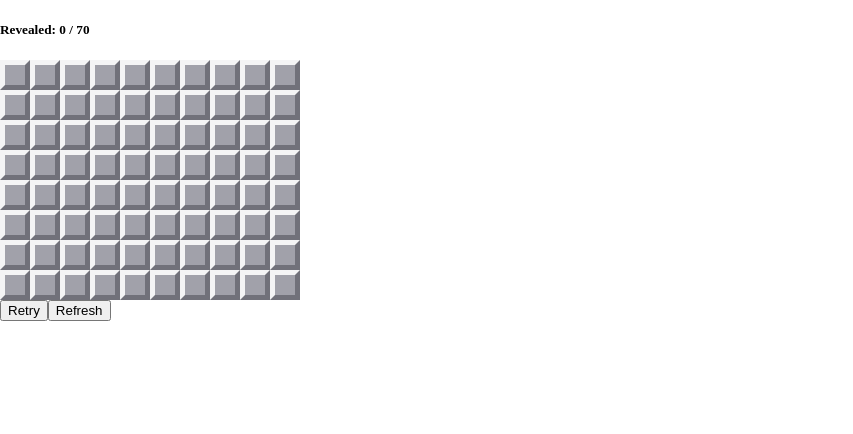
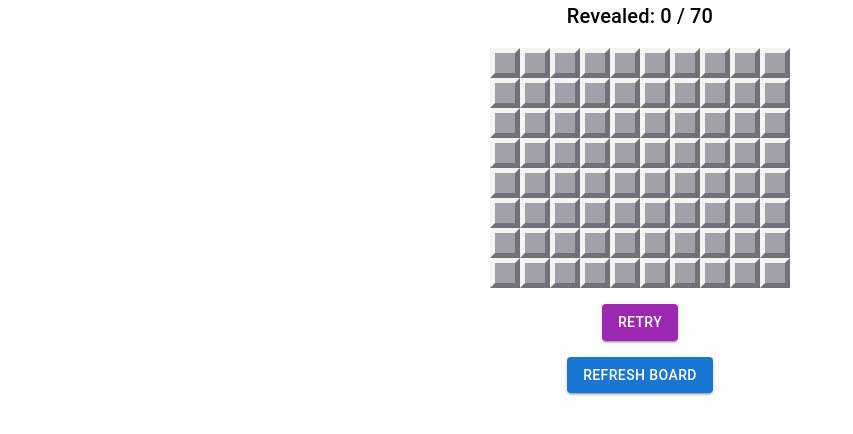
Before and after one commit to VSebastian8/MineSweeper, a React (Vite) app: page / in a window 1280 px wide. Shown: the top 434 px of the page, without its empty margins (0-853 px from the left). Built offline with nearby package versions, Linux system fonts and the light colour scheme.

Commit message:
Deploy Test 2

```diff
--- a/package.json
+++ b/package.json
@@ -10,6 +10,9 @@
     "preview": "vite preview"
   },
   "dependencies": {
+    "@emotion/react": "^11.11.3",
+    "@emotion/styled": "^11.11.0",
+    "@mui/material": "^5.15.7",
     "react": "^18.2.0",
     "react-dom": "^18.2.0"
   },
--- a/src/components/App.tsx
+++ b/src/components/App.tsx
@@ -2,6 +2,7 @@ import "./App.css";
 import Board from "./Board";
 // import { Button, Grid, Typography } from "@material-ui/core";
 import { useState } from "react";
+import { Button, Grid, Typography } from "@mui/material";
 
 function App() {
   const [refreshed, setRefreshed] = useState(false);
@@ -24,9 +25,20 @@ function App() {
   };
 
   return (
-    <>
-    <h5> Revealed: {revealed} / {rows * columns - bombs}</h5>
-     <Board
+    <Grid
+      container
+      direction="column"
+      alignItems="center"
+      justifyContent="center"
+      spacing={2}
+    >
+      <Grid item xs={12}>
+        <Typography variant="h6" component="h6">
+          Revealed: {revealed} / {rows * columns - bombs}
+        </Typography>
+      </Grid>
+      <Grid item xs={12}>
+        <Board
           rows={rows}
           columns={columns}
           bombNumber={bombs}
@@ -35,43 +47,18 @@ function App() {
           retry={retried}
           update={handleReveal}
         />
-        <button onClick={handleRetry}>Retry</button>
-        <button onClick={handleRefresh}>Refresh</button>
-    </>
-    // <Grid
-    //   container
-    //   direction="column"
-    //   alignItems="center"
-    //   justifyContent="center"
-    //   spacing={2}
-    // >
-    //   <Grid item xs={12}>
-    //     <Typography variant="h6" component="h6">
-    //       Revealed: {revealed} / {rows * columns - bombs}
-    //     </Typography>
-    //   </Grid>
-    //   <Grid item xs={12}>
-    //     <Board
-    //       rows={rows}
-    //       columns={columns}
-    //       bombNumber={bombs}
-    //       squareSize={30}
-    //       refresh={refreshed}
-    //       retry={retried}
-    //       update={handleReveal}
-    //     />
-    //   </Grid>
-    //   <Grid item xs={12}>
-    //     <Button color="secondary" variant="contained" onClick={handleRetry}>
-    //       Retry
-    //     </Button>
-    //   </Grid>
-    //   <Grid item xs={12}>
-    //     <Button color="primary" variant="contained" onClick={handleRefresh}>
-    //       Refresh Board
-    //     </Button>
-    //   </Grid>
-    // </Grid>
+      </Grid>
+      <Grid item xs={12}>
+        <Button color="secondary" variant="contained" onClick={handleRetry}>
+          Retry
+        </Button>
+      </Grid>
+      <Grid item xs={12}>
+        <Button color="primary" variant="contained" onClick={handleRefresh}>
+          Refresh Board
+        </Button>
+      </Grid>
+    </Grid>
   );
 }
 
```
Also changed, not shown: 1 other file (tests, documents, lock files or other folders).
